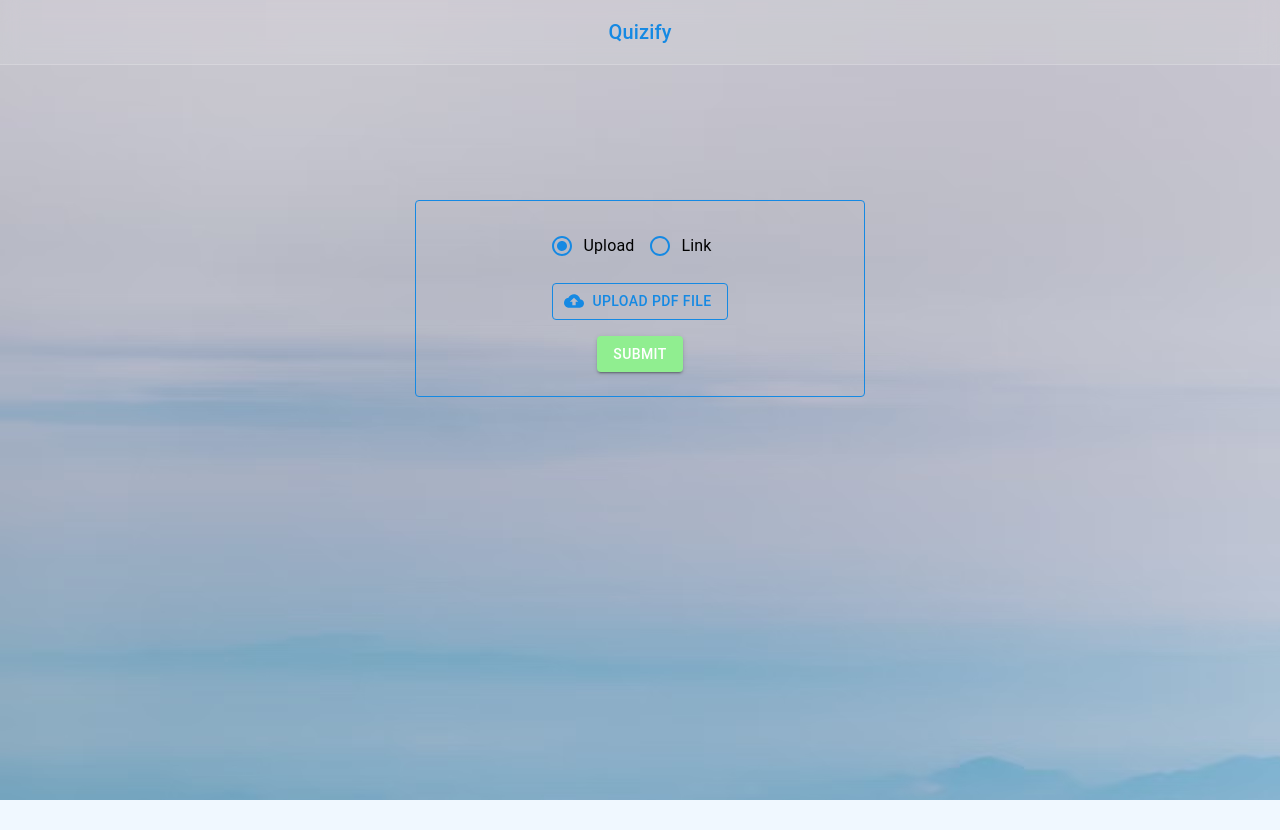
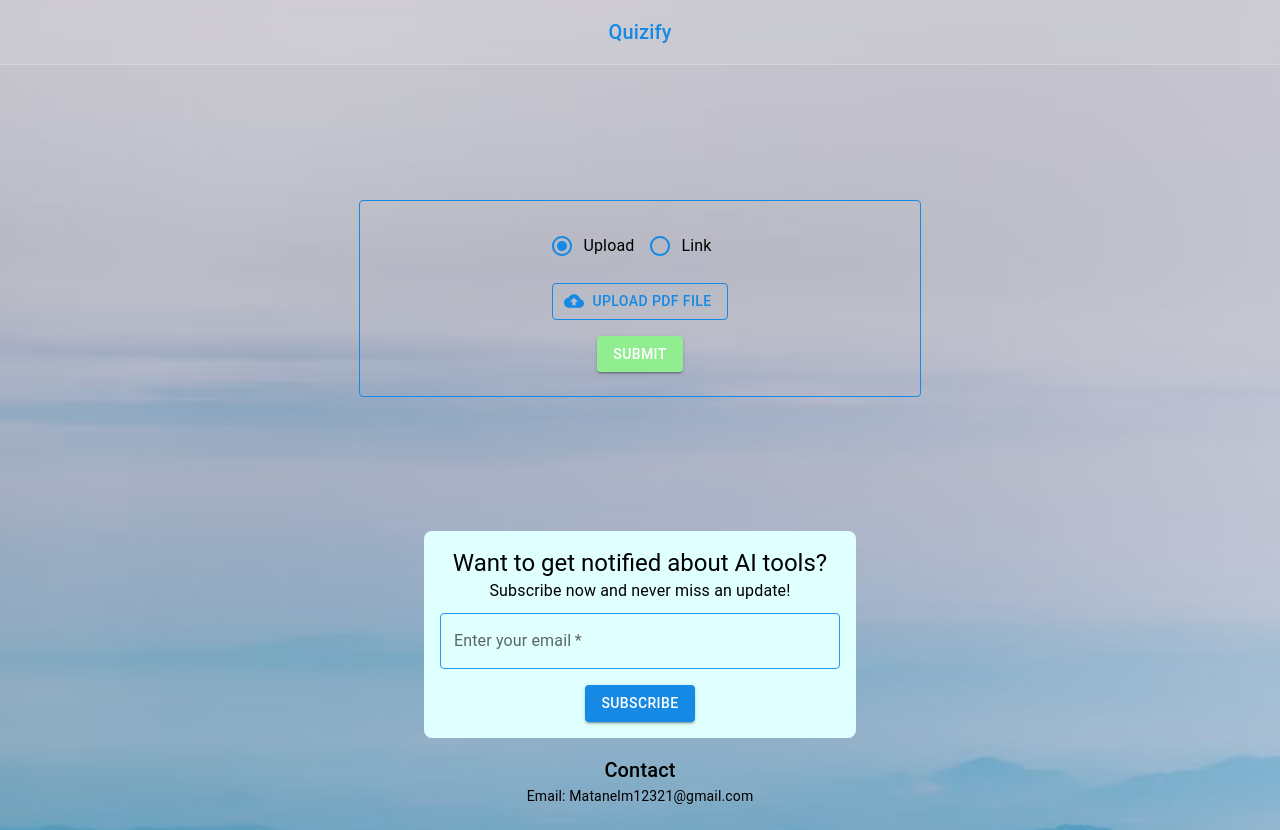
Before and after one commit to MatanelM/DynamicQuestions, a React (Create React App) app: page / in a window 1280 px wide. Before the commit the page ends 800 px from the top, so only its background shows below. Built offline with nearby package versions, Linux system fonts and the light colour scheme.

Commit message:
Added subscribe component

```diff
--- a/src/App.css
+++ b/src/App.css
@@ -2,7 +2,7 @@
   text-align: center;
 }
 
-body{
+body {
   padding-top: 150px;
   background-color: #F0F8FF;
   background-image: url('background.jpeg');
@@ -11,6 +11,13 @@
 .App-logo {
   height: 40vmin;
   pointer-events: none;
+}
+
+.main-container {
+  min-height: 85vh;
+  display: flex;
+  flex-direction: column;
+  justify-content: space-between;
 }
 
 @media (prefers-reduced-motion: no-preference) {
@@ -38,6 +45,7 @@
   from {
     transform: rotate(0deg);
   }
+
   to {
     transform: rotate(360deg);
   }
--- a/src/App.js
+++ b/src/App.js
@@ -16,6 +16,7 @@
 } from "@mui/material";
 import { Favorite, FavoriteBorder } from "@mui/icons-material";
 import TopBar from "./components/StyledAppBar";
+import SubscriptionComponent from "./components/SubscriptionComponent";
 const theme = createTheme({
   palette: {
     primary: {
@@ -117,7 +118,7 @@
   const currentQuestion = questions[currentQuestionIndex];
 
   return (
-    <div>
+    <div class="main-container">
       <TopBar title="Quizify"></TopBar>
       <InputContainer handleSubmit={handleSubmit}></InputContainer>
       {loading ? <Loading></Loading> : null}
@@ -236,6 +237,7 @@
       ) : (
         <div></div>
       )}
+      <SubscriptionComponent />
     </div>
   );
 };
--- a/src/components/InputContainer.js
+++ b/src/components/InputContainer.js
@@ -48,7 +48,7 @@
         padding: 3,
         border: `1px solid ${primaryColor}`,
         borderRadius: 1,
-        width: 400,
+        width: "clamp(250px, 40vw, 70vw)",
         margin: "50px auto",
       }}
     >
--- /dev/null
+++ b/src/components/SubscriptionComponent.js
@@ -0,0 +1,136 @@
+import React, { useState } from "react";
+import { Box, TextField, Button, Typography, styled } from "@mui/material";
+import { blue, green } from "@mui/material/colors";
+
+const primaryColor = blue[500];
+const secondaryColor = green[200];
+const cardBackground = "#E0FFFF";
+const buttonColor = "#1589e3";
+const StyledFooter = styled("div")(({ theme }) => ({
+  padding: theme.spacing(3),
+  display: "flex",
+  flexDirection: "column",
+  alignItems: "center",
+  marginTop: theme.spacing(4),
+
+}));
+
+
+const StyledSubscribeContainer = styled(Box)(({ theme }) => ({
+  display: "flex",
+  flexDirection: "column",
+  alignItems: "center",
+  marginBottom: theme.spacing(2),
+  padding: theme.spacing(2),
+  borderRadius: theme.spacing(1),
+  backgroundColor: cardBackground,
+  width: "100%",
+  maxWidth: "400px",
+}));
+
+
+const StyledForm = styled("form")({
+  display: "flex",
+  flexDirection: "column",
+  alignItems: "center",
+  width: "100%",
+});
+
+const StyledTextField = styled(TextField)(({ theme }) => ({
+  marginBottom: theme.spacing(2),
+  width: "100%",
+  '& label.Mui-focused': {
+    color: primaryColor,
+  },
+  '& .MuiInput-underline:after': {
+    borderBottomColor: primaryColor,
+  },
+  '& .MuiOutlinedInput-root': {
+    '& fieldset': {
+      borderColor: primaryColor,
+    },
+    '&:hover fieldset': {
+      borderColor: primaryColor,
+    },
+    '&.Mui-focused fieldset': {
+      borderColor: primaryColor,
+    },
+  },
+}));
+
+const StyledButton = styled(Button)(({theme}) =>({
+  backgroundColor: secondaryColor,
+  '&:hover': {
+      backgroundColor: green[300],
+  }
+}));
+
+
+const SubscriptionComponent = () => {
+  const [email, setEmail] = useState("");
+  const [message, setMessage] = useState("");
+  const [error, setError] = useState(false);
+
+
+  const handleSubmit = async (e) => {
+    e.preventDefault();
+    setError(false);
+    setMessage("");
+
+    try {
+      const response = await fetch("https://landa.wiki/subscribe", {
+        method: "POST",
+        headers: {
+          "Content-Type": "application/json",
+        },
+        body: JSON.stringify({ email }),
+      });
+
+      if (response.ok) {
+          setMessage("Successfully subscribed!");
+          setEmail("");
+        } else {
+        const errorData = await response.json();
+        console.error("Subscription failed", errorData);
+        setError(true);
+        setMessage(errorData.message || "Subscription failed");
+      }
+    } catch (error) {
+        console.error("Error subscribing:", error);
+        setError(true);
+        setMessage("An error occurred during subscription.");
+    }
+  };
+
+  return (
+      <StyledFooter>
+          <StyledSubscribeContainer>
+          <Typography variant="h5" style={{textAlign:"center"}} id="subscribeHeader" >Want to get notified about AI tools?</Typography>
+              <Typography variant="body1" style={{marginBottom:"10px"}} id="subscribeParagraph" >Subscribe now and never miss an update!</Typography>
+              <StyledForm onSubmit={handleSubmit}>
+              <StyledTextField
+                label="Enter your email"
+                variant="outlined"
+                type="email"
+                value={email}
+                onChange={(e) => setEmail(e.target.value)}
+                required
+                error={error}
+              />
+                <StyledButton type="submit" style={{backgroundColor: buttonColor}}variant="contained">
+                      Subscribe
+                </StyledButton>
+              </StyledForm>
+               {message && (
+                        <Typography variant="body2" color={error ? "error" : "success"} sx={{ marginTop: 1}}>
+                            {message}
+                        </Typography>
+               )}
+        </StyledSubscribeContainer>
+        <Typography variant="h6" >Contact</Typography>
+         <Typography variant="body2" >Email: Matanelm12321@gmail.com</Typography>
+        </StyledFooter>
+  );
+};
+
+export default SubscriptionComponent;
```
